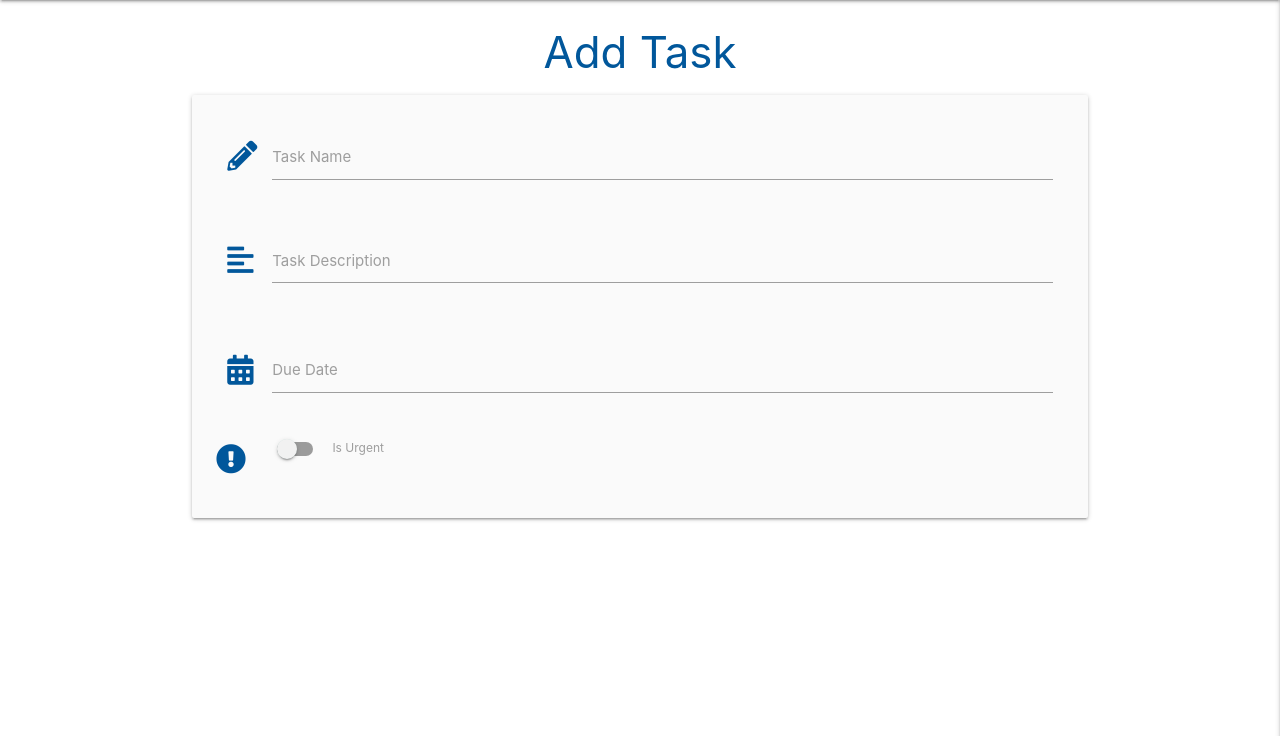
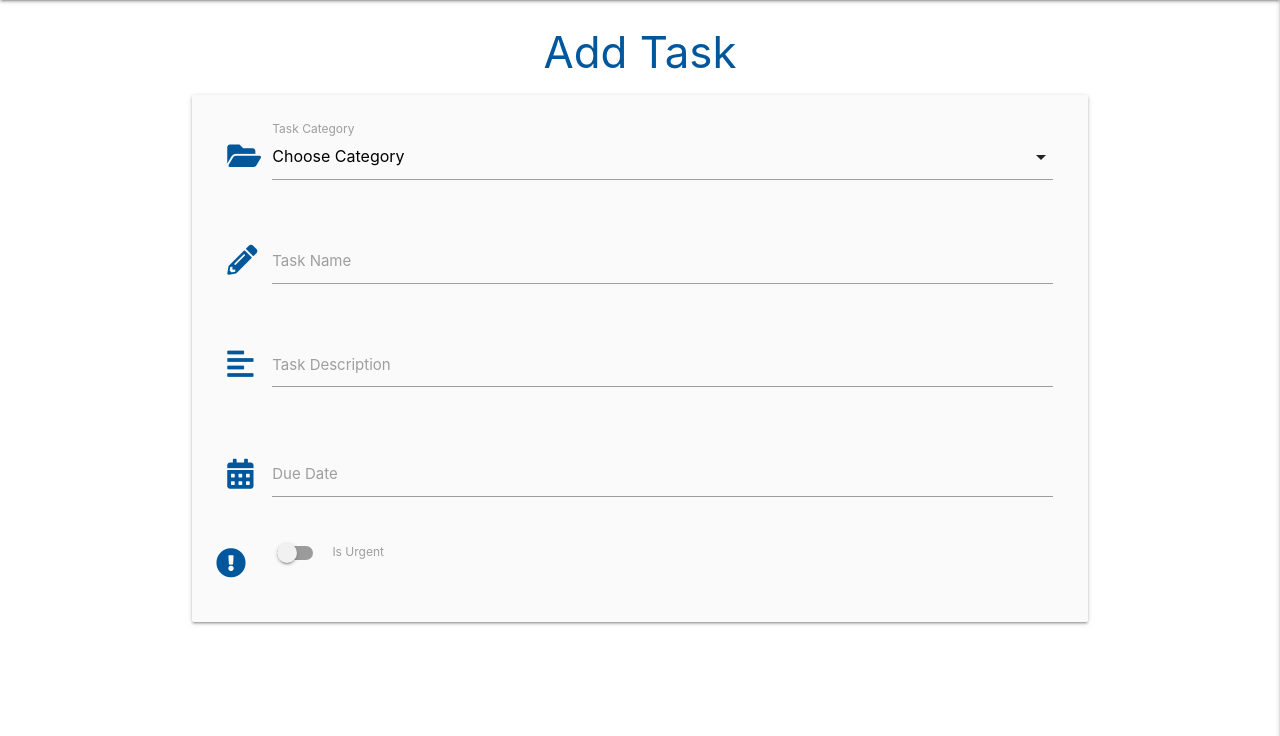
Before and after one commit to RyanLovell89/tasks_manager, a Flask app: page /add_task in a window 1280 px wide. Shown: the part 64-800 px from the top of the page. Run offline with Flask 2, Linux system fonts and the light colour scheme; data that the repository does not hold is empty; some libraries are stand-ins or nearby versions.

Commit message:
Add categories drop down

```diff
--- a/app.py
+++ b/app.py
@@ -92,7 +92,7 @@ def profile(username):
 
 @app.route("/logout")
 def logout():
-    #remove user from session cookies
+    # remove user from session cookies
     flash("You have been logged out")
     session.pop("user")
     return redirect(url_for("login"))
@@ -100,7 +100,8 @@ def logout():
 
 @app.route("/add_task")
 def add_task():
-    return render_template("add_task.html")
+    categories = mongo.db.categories.find().sort("category_name", 1)
+    return render_template("add_task.html", categories=categories)
 
 
 if __name__ == "__main__":
--- a/static/js/script.js
+++ b/static/js/script.js
@@ -2,6 +2,7 @@ $(document).ready(function(){
     $('.sidenav').sidenav({edge: "right"});
     $('.collapsible').collapsible();
     $('.tooltipped').tooltip();
+    $('select').formSelect();
     $('.datepicker').datepicker({
         format: "dd mmmm, yyyy",
         yearRange: 3,
--- a/templates/add_task.html
+++ b/templates/add_task.html
@@ -4,6 +4,18 @@
 
 <div class="row card-panel grey lighten-5">
   <form class="col s12" method="POST" action="">
+    <div class="row">
+      <div class="input-field col s12">
+      <i class="fas fa-folder-open prefix light-blue-text text-darken-4"></i>
+        <select id="category_name" name="category_name" class="validate required">
+          <option value="" disabled selected>Choose Category</option>
+          {% for category in categories %}
+            <option value="{{ category.category_name }}">{{ category.category_name }}</option>
+          {% endfor %}
+        </select>
+        <label>Task Category</label>
+      </div>
+    </div>
     <div class="row">
       <div class="input-field col s12">
         <i class="fas fa-pencil-alt prefix light-blue-text text-darken-4"></i>
```
